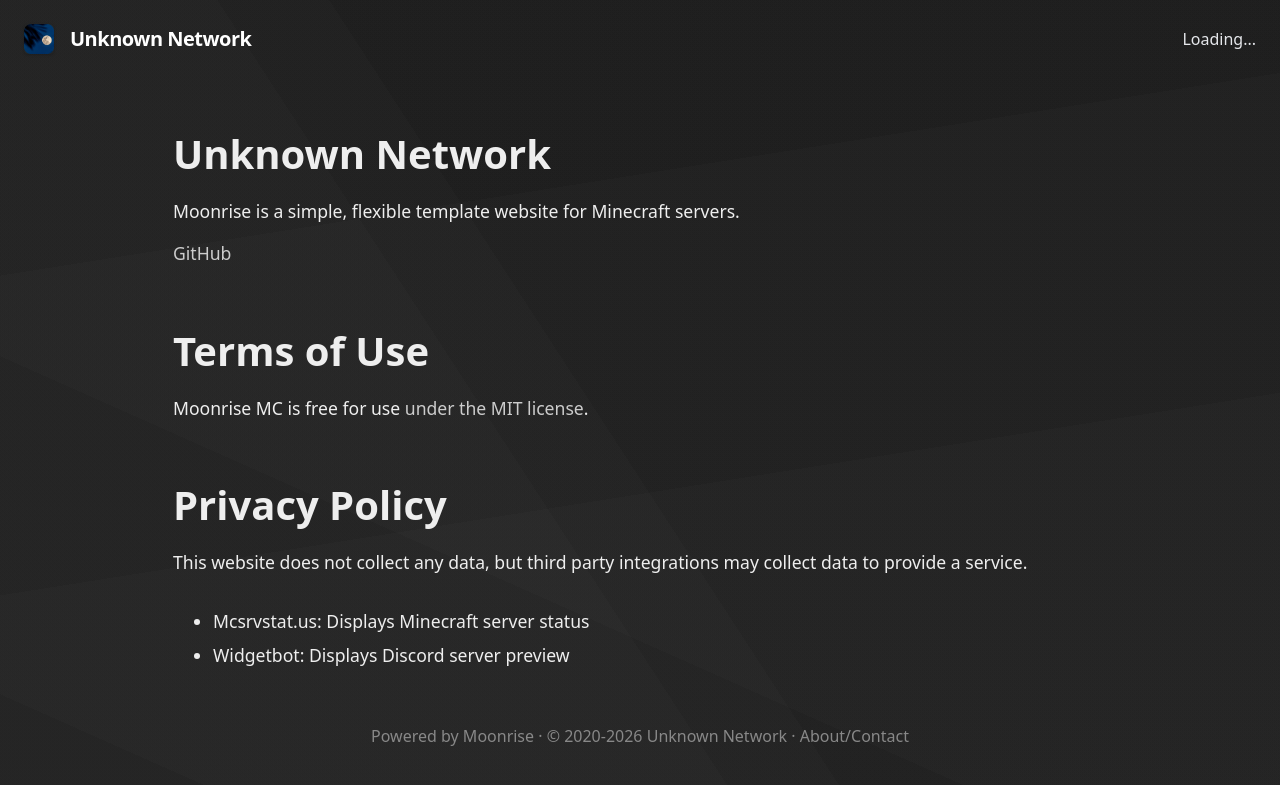
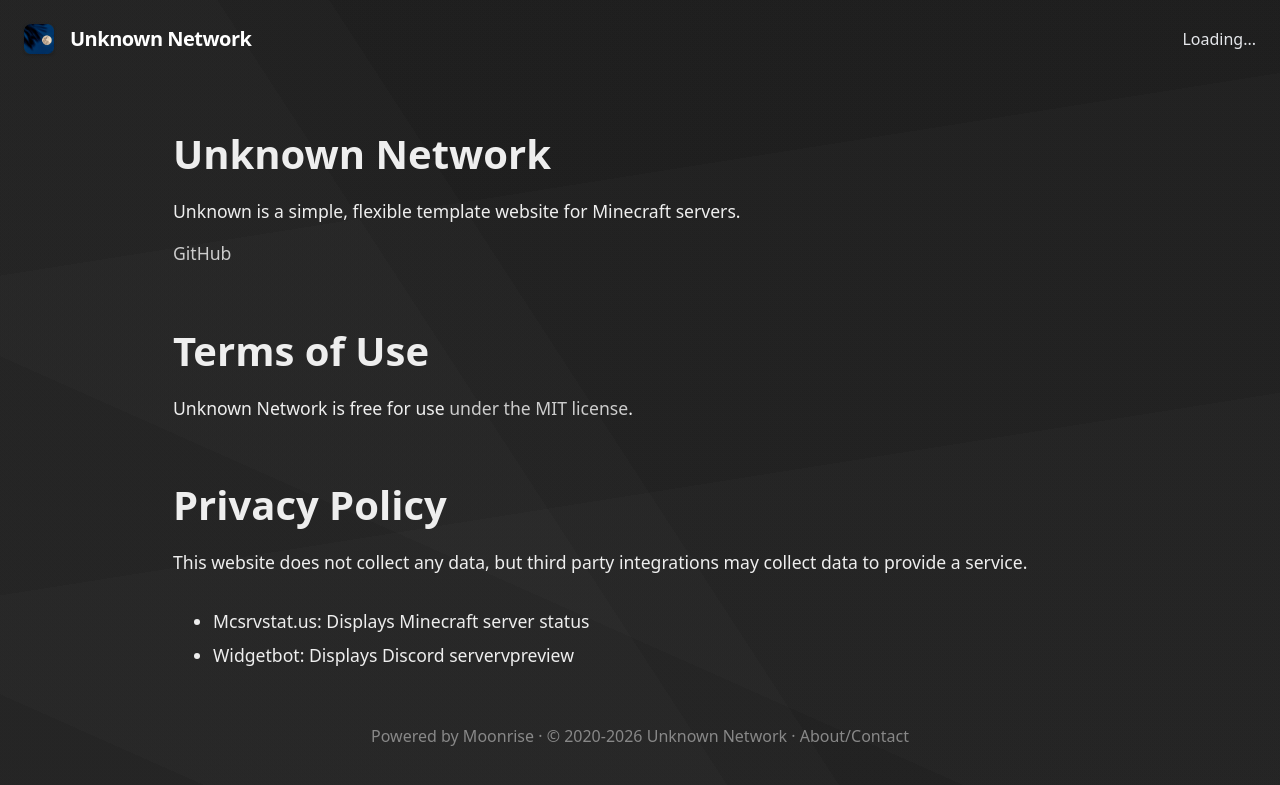
Before and after one commit to manish21878757-maker/Hh, a Jekyll site: the page built from docs/about.md, in a window 1280 px wide. Shown: the top 785 px of the page. Built offline with Jekyll 4.4.1, drawn with Linux system fonts in a browser that asks for light colours; our own code applies the rules of GitHub Pages for plain Markdown files.

Commit message:
Update about.md

```diff
--- a/docs/about.md
+++ b/docs/about.md
@@ -5,14 +5,14 @@ navname: About
 
 # {{ site.serverName }}
 
-Moonrise is a simple, flexible template website for Minecraft servers.
+Unknown is a simple, flexible template website for Minecraft servers.
 
-[GitHub](https://github.com/coffeebank/moonrise)
+[GitHub](https://github.com/manish21878757-maker/Hh)
 
 
 # Terms of Use
 
-Moonrise MC is free for use [under the MIT license](https://github.com/coffeebank/moonrise).
+Unknown Network is free for use [under the MIT license](https://github.com/manish21878757-maker/Hh).
 
 
 # Privacy Policy
@@ -20,4 +20,4 @@ Moonrise MC is free for use [under the MIT license](https://github.com/coffeeban
 This website does not collect any data, but third party integrations may collect data to provide a service.
 
 - Mcsrvstat.us: Displays Minecraft server status
-- Widgetbot: Displays Discord server preview
+- Widgetbot: Displays Discord servervpreview
```
